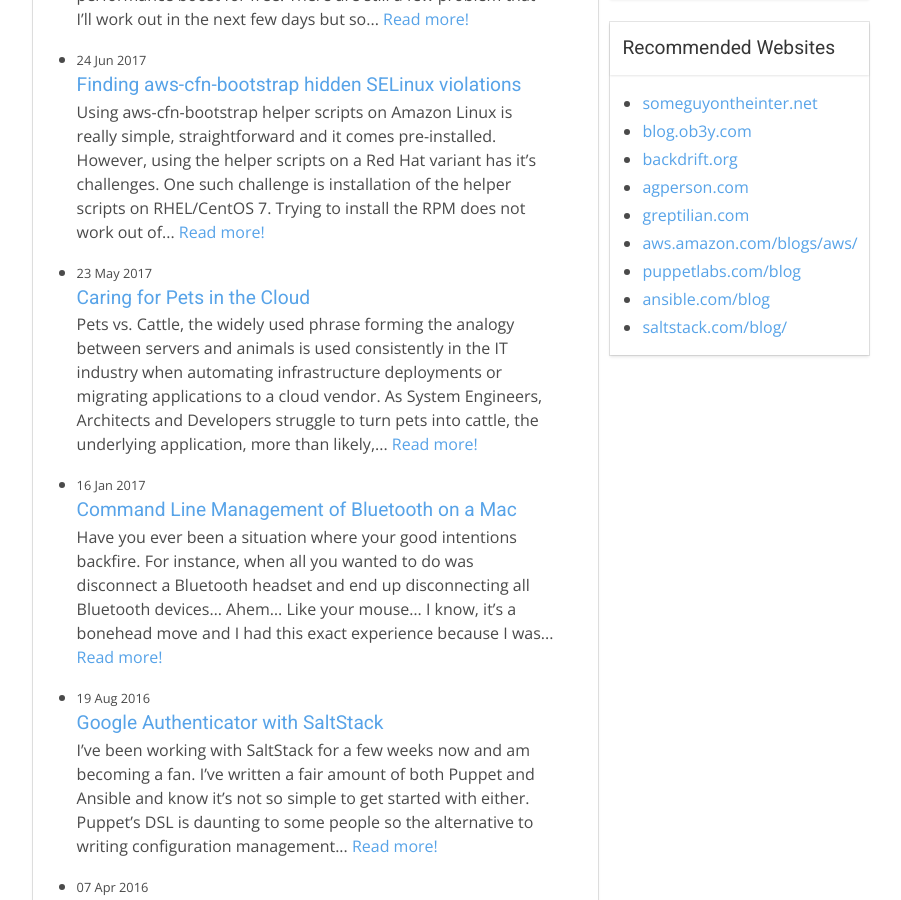
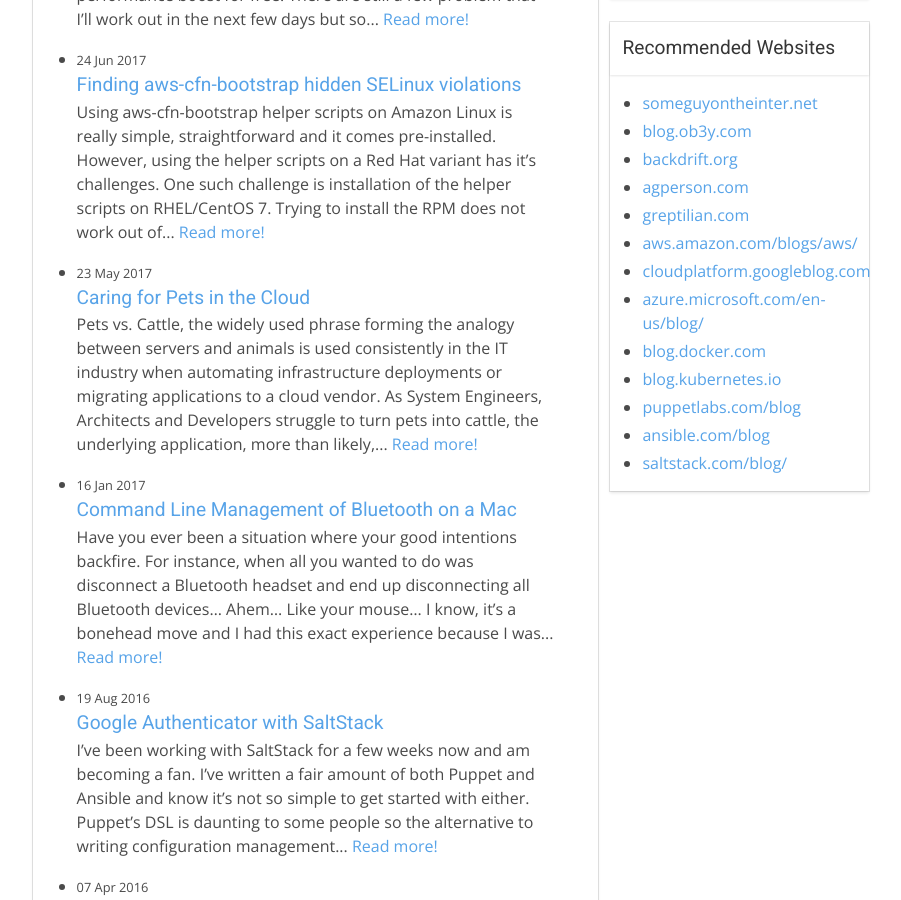
Before and after one commit to robruma/robruma.github.io, a Jekyll site: the page built from index.html, in a window 1280 px wide and 900 px high, scrolled down 441 px. Shown: the whole window, without its empty margins (183-1084 px from the left). Built offline with Jekyll 4.4.1, drawn with Linux system fonts in a browser that asks for light colours; comment, search, counter and statistics services are not loaded.

Commit message:
Adding more links

```diff
--- a/_layouts/default.html
+++ b/_layouts/default.html
@@ -143,6 +143,18 @@
                       <a href="https://aws.amazon.com/blogs/aws/" target="_blank">aws.amazon.com/blogs/aws/</a>
                     </li>
                     <li>
+                      <a href="https://cloudplatform.googleblog.com/" target="_blank">cloudplatform.googleblog.com</a>
+                    </li>
+                    <li>
+                      <a href="https://azure.microsoft.com/en-us/blog/" target="_blank">azure.microsoft.com/en-us/blog/</a>
+                    </li>
+                    <li>
+                      <a href="https://blog.docker.com/" target="_blank">blog.docker.com</a>
+                    </li>
+                    <li>
+                      <a href="http://blog.kubernetes.io/" target="_blank">blog.kubernetes.io</a>
+                    </li>
+                    <li>
                       <a href="https://puppetlabs.com/blog" target="_blank">puppetlabs.com/blog</a>
                     </li>
                     <li>
```
Also changed, not shown: 18 other files.
